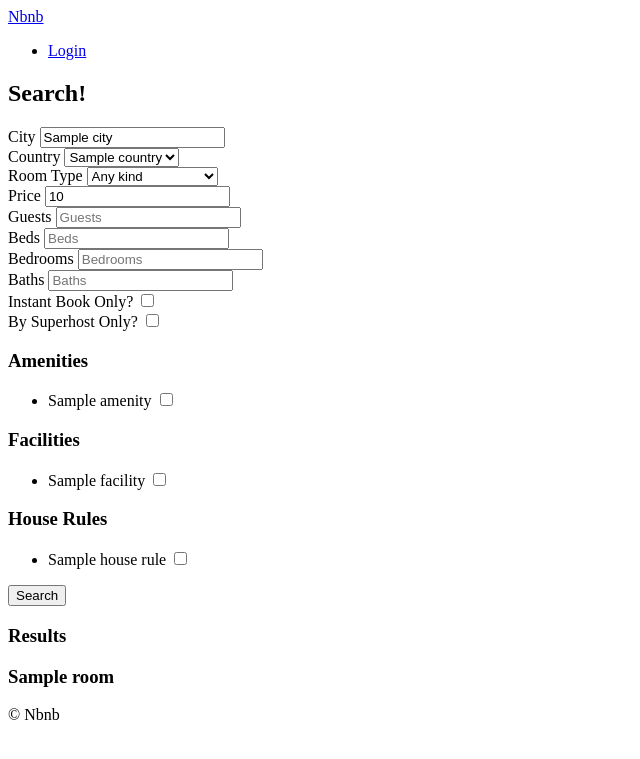
After one commit to hyo-jae-jung/airbnb-clone, a Django app: template templates/rooms/search.html in a window 1280 px wide. The commit adds this page. Shown: the top 759 px of the page, without its empty margins (0-640 px from the left). Run offline with Django 3.2, Linux system fonts and the light colour scheme; the template is opened without the code that fills it: most values are stand-ins (such as "Sample title", 1, 10 or a date in 2020).

Commit message:
#13 Search:no django forms

```diff
--- a/rooms/urls.py
+++ b/rooms/urls.py
@@ -3,4 +3,7 @@ from . import views
 
 app_name = "rooms"
 
-urlpatterns = [path("<int:pk>", views.RoomDetail.as_view(), name="detail")]
+urlpatterns = [
+    path("<int:pk>", views.RoomDetail.as_view(), name="detail"),
+    path("search/", views.search, name="search"),
+]
--- a/templates/404.html
+++ b/templates/404.html
@@ -1,4 +1,9 @@
 {% extends "base.html" %}
+
+
+{% block page_title %}
+    Not found
+{% endblock page_title %}
 
 
 {% block content %}
--- a/templates/base.html
+++ b/templates/base.html
@@ -4,10 +4,24 @@
     <meta charset="UTF-8" />
     <meta name="viewport" content="width=device-width, initial-scale=1.0" />
     <meta http-equiv="X-UA-Compatible" content="ie=edge" />
-    <title>{% block page_name %}{% endblock page_name %}| Nbnb</title>
+    <title>{% block page_title %}{% endblock page_title %}| Nbnb</title>
   </head>
   <body>
-    {% include "partials/header.html" %}
+
+    <header>
+
+      {% include "partials/nav.html" %}
+
+      {% block search-bar %}
+
+      <form method="get" action="{% url "rooms:search" %}">
+        <input value="Seoul" name="city" placeholder="Search by City" />
+      </form>
+
+      {% endblock search-bar %}
+
+
+    </header>
 
     {% block content %}
     {% endblock content %}
--- a/templates/partials/header.html
+++ b/templates/partials/nav.html
@@ -1,6 +1,5 @@
-<header>
+
   <a href="{% url 'core:home' %}">Nbnb</a>
   <ul>
     <li><a href="#">Login</a></li>
   </ul>
-</header>
--- a/templates/rooms/room_detail.html
+++ b/templates/rooms/room_detail.html
@@ -1,7 +1,7 @@
 {% extends "base.html" %}
-{% block page_name %}
-    Home
-{% endblock page_name %}
+{% block page_title %}
+    {{room.name}}
+{% endblock page_title %}
 
 {% block content %}
 <div>
--- a/templates/rooms/room_list.html
+++ b/templates/rooms/room_list.html
@@ -1,7 +1,7 @@
 {% extends "base.html" %}
-{% block page_name %}
+{% block page_title %}
     Home
-{% endblock page_name %}
+{% endblock page_title %}
 
 {% block content %}
 
--- /dev/null
+++ b/templates/rooms/search.html
@@ -0,0 +1,157 @@
+{% extends 'base.html' %}
+
+
+{% block page_title %}
+
+    Search
+
+{% endblock page_title %}
+
+
+{% block search-bar %}
+{% endblock search-bar %}
+
+
+{% block content %}
+
+    <h2>Search!</h2>
+
+    <form method="get" action="{% url "rooms:search" %}">
+        <div>
+            <label for="city">City</label>
+            <input value="{{city}}" id="city" name="city" placeholder="Search by City" />
+        </div>
+        <div>
+            <label for="country">Country</label>
+            <select id="country" name="country">
+                {% for country in countries %}
+                    <option value="{{country.code}}"
+                    {% if country.code == s_country %}
+                        selected
+                    {% endif %}
+                        >{{country.name}}</option>
+                {% endfor %}
+            </select>
+        </div>
+        <div>
+            <label for="room_type">Room Type</label>
+            <select id="room_type" name="room_type">
+                <option value="0"
+                {% if s_room_type == 0 %}
+                    selected
+                {% endif %}
+                    >Any kind</option>
+                {% for room_type in room_types %}
+                    <option value="{{room_type.pk}}"
+                    {% if s_room_type == room_type.pk %}
+                        selected
+                    {% endif %}
+                        >{{room_type.name}}</option>
+                {% endfor %}
+            </select>
+        </div>
+        <div>
+            <label for="price">Price</label>
+            <input value="{{price}}" type="number" name="price" id="price" placeholder="Price" />
+        </div>
+        <div>
+            <label for="guests">Guests</label>
+            <input value="{{guests}}" type="number" name="guests" id="guests" placeholder="Guests" />
+        </div>
+        <div>
+            <label for="beds">Beds</label>
+            <input value="{{beds}}" type="number" name="beds" id="beds" placeholder="Beds" />
+        </div>
+        <div>
+            <label for="bedrooms">Bedrooms</label>
+            <input value="{{bedrooms}}" type="number" name="bedrooms" id="bedrooms" placeholder="Bedrooms" />
+        </div>
+        <div>
+            <label for="baths">Baths</label>
+            <input value="{{baths}}" type="number" name="baths" id="baths" placeholder="Baths" />
+        </div>
+        <div>
+            <label for="instant">Instant Book Only?</label>
+            <input type="checkbox" name="instant" id="instant"
+            {% if instant %}
+                checked
+            {% endif %}
+                />
+        </div>
+        <div>
+            <label for="superhost">By Superhost Only?</label>
+            <input type="checkbox" name="superhost" id="superhost"
+            {% if superhost %}
+                checked
+            {% endif %}
+                />
+        </div>
+        <div>
+            <h3>Amenities</h3>
+            <ul>
+                {% for amenity in amenities %}
+                    <li>
+                        <label for="a_{{amenity.pk}}">{{amenity.name}}</label>
+                        <input
+                        id="a_{{amenity.pk}}"
+                        name="amenities"
+                        type="checkbox"
+                        value={{amenity.pk}}
+                        {% if amenity.pk|slugify in s_amenities %}
+                            checked
+                        {% endif %}
+                         />
+                    </li>
+                {% endfor %}
+            </ul>
+        </div>
+        <div>
+            <h3>Facilities</h3>
+            <ul>
+                {% for facility in facilities %}
+                    <li>
+                        <label for="f_{{facility.pk}}">{{facility.name}}</label>
+                        <input
+                        id="f_{{facility.pk}}"
+                        name="facilities"
+                        type="checkbox"
+                        value={{facility.pk}}
+                        {% if facility.pk|slugify in s_facilities %}
+                            checked
+                        {% endif %}
+                        />
+                    </li>
+                {% endfor %}
+            </ul>
+        </div>
+        <div>
+            <h3>House Rules</h3>
+            <ul>
+                {% for house_rule in house_rules %}
+                    <li>
+                        <label for="h_{{house_rule.pk}}">{{house_rule.name}}</label>
+                        <input
+                        id="h_{{house_rule.pk}}"
+                        name="house_rules"
+                        type="checkbox"
+                        value={{house_rule.pk}}
+                        {% if house_rule.pk|slugify in s_house_rules %}
+                            checked
+                        {% endif %}
+                        />
+                    </li>
+                {% endfor %}
+            </ul>
+        </div>
+        <button>Search</button>
+      </form>
+
+      <h3>Results</h3>
+
+
+      {% for room in rooms %}
+          <h3>{{room.name}}</h3>
+      {% endfor %}
+
+
+{% endblock content %}
```
Also changed, not shown: rooms/views.py (+91 -0 lines).
